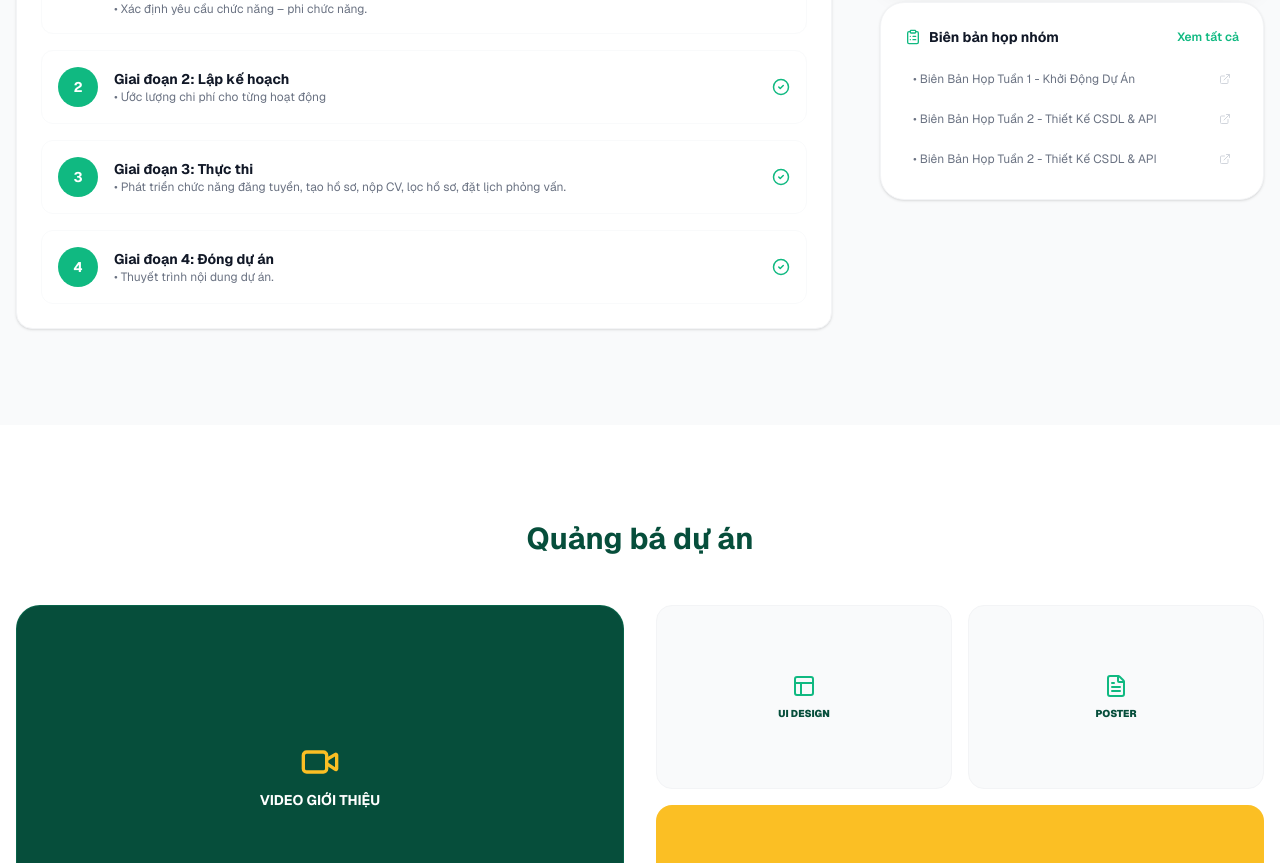
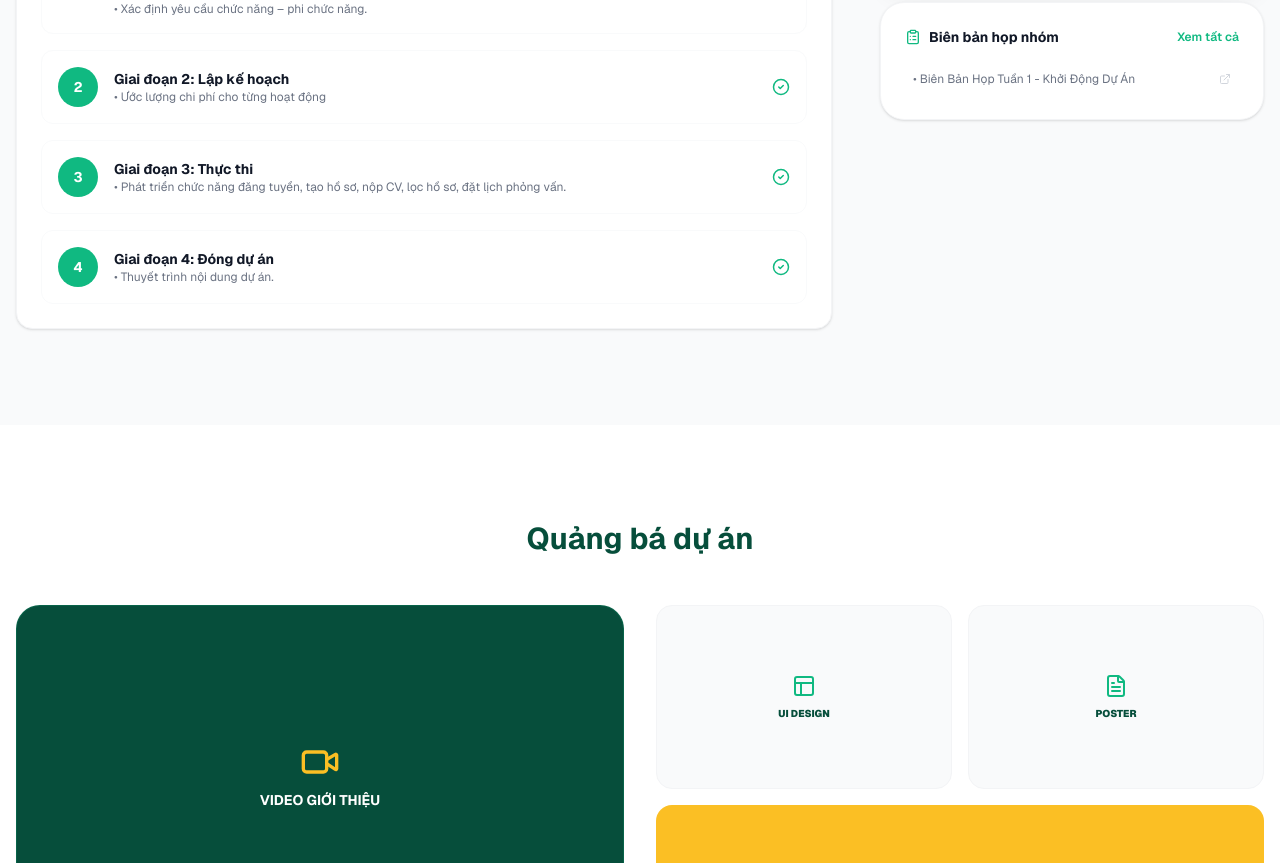
Before and after one commit to Calvinan132/GR-introduce, a Next.js app: page / in a window 1280 px wide. Shown: the part 1918-2781 px from the top of the page. Built offline with nearby package versions, Linux system fonts and the light colour scheme.

Commit message:
docs: update docs link

```diff
--- a/src/app/data/meetingMinutes.json
+++ b/src/app/data/meetingMinutes.json
@@ -4,23 +4,7 @@
     "title": "Biên Bản Họp Tuần 1 - Khởi Động Dự Án",
     "date": "2026-03-01",
     "description": "Thảo luận về phạm vi dự án, lựa chọn công nghệ và phân công nhiệm vụ ban đầu.",
-        "minuteDocId": "1Px0Q8E4pDifXNNYXDCa_JRF3fN3z_uVtCfV16t9ol4Y",
-        "assignmentDocId": "1Px0Q8E4pDifXNNYXDCa_JRF3fN3z_uVtCfV16t9ol4Y"
-    },
-    {
-        "id": "2",
-        "title": "Biên Bản Họp Tuần 2 - Thiết Kế CSDL & API",
-        "date": "2026-03-08",
-        "description": "Chốt sơ đồ cơ sở dữ liệu, danh sách API cần thiết và phân công công việc tuần 2.",
-        "minuteDocId": "1Px0Q8E4pDifXNNYXDCa_JRF3fN3z_uVtCfV16t9ol4Y",
-        "assignmentDocId": "1Px0Q8E4pDifXNNYXDCa_JRF3fN3z_uVtCfV16t9ol4Y"
-    },
-    {
-        "id": "3",
-        "title": "Biên Bản Họp Tuần 2 - Thiết Kế CSDL & API",
-        "date": "2026-03-08",
-        "description": "Chốt sơ đồ cơ sở dữ liệu, danh sách API cần thiết và phân công công việc tuần 2.",
-        "minuteDocId": "1Px0Q8E4pDifXNNYXDCa_JRF3fN3z_uVtCfV16t9ol4Y",
-        "assignmentDocId": "1Px0Q8E4pDifXNNYXDCa_JRF3fN3z_uVtCfV16t9ol4Y"
+    "minuteDocId": "1kKkpwzw85xqXgdhkveTZLfze4v-NF17pE155IJ-APwA",
+    "assignmentDocId": "1asNVoV16gku3d1SrSCKlseZHyUJf0-zRX9GSnhSuvGM"
   }
 ]
--- a/src/app/team-contract/page.tsx
+++ b/src/app/team-contract/page.tsx
@@ -10,30 +10,29 @@ import {
   Star,
   Coffee,
   CheckCircle2,
-    AlertCircle
+  AlertCircle,
 } from "lucide-react";
 
 export default function TeamContractPage() {
-    const googleDocsId = "1Px0Q8E4pDifXNNYXDCa_JRF3fN3z_uVtCfV16t9ol4Y";
-    const embedUrl = `https://docs.google.com/document/d/${googleDocsId}/preview`;
-    const editUrl = `https://docs.google.com/document/d/${googleDocsId}/edit`;
+  const googleDocsId = "1j0DnkMeIaaE1lSh7j4jjGskQXgfapHSa";
+  const embedUrl = `https://docs.google.com/file/d/${googleDocsId}/preview`;
+  const editUrl = `https://docs.google.com/file/d/${googleDocsId}/edit`;
 
   return (
     <div className="min-h-screen bg-[#F9FAFB] dark:bg-[#02140f] text-[#111827] dark:text-gray-100 font-sans transition-colors duration-300 pb-20">
       <div className="max-w-6xl mx-auto px-4 py-12">
-
         {/* Header Section */}
         <div className="mb-12 text-center">
           <h1 className="text-4xl font-extrabold tracking-tight mb-4 bg-clip-text text-transparent bg-gradient-to-r from-emerald-600 to-teal-500">
             Team Working Contract
           </h1>
           <p className="text-gray-500 dark:text-gray-400 max-w-2xl mx-auto">
-                        Văn bản cam kết về nguyên tắc làm việc, kế hoạch và tiêu chí đánh giá nhằm đảm bảo hiệu quả tối đa cho đồ án nhóm.
+            Văn bản cam kết về nguyên tắc làm việc, kế hoạch và tiêu chí đánh
+            giá nhằm đảm bảo hiệu quả tối đa cho đồ án nhóm.
           </p>
         </div>
 
         <div className="grid grid-cols-1 lg:grid-cols-12 gap-8">
-
           {/* Left Side: Document Viewer */}
           <div className="lg:col-span-7 space-y-4">
             <div className="flex items-center justify-between bg-white dark:bg-[#062d24] p-4 rounded-xl border border-gray-100 dark:border-white/5 shadow-sm">
@@ -41,7 +40,9 @@ export default function TeamContractPage() {
                 <div className="w-3 h-3 rounded-full bg-red-400" />
                 <div className="w-3 h-3 rounded-full bg-yellow-400" />
                 <div className="w-3 h-3 rounded-full bg-green-400" />
-                                <span className="ml-2 text-sm font-medium opacity-70">Google Docs Preview</span>
+                <span className="ml-2 text-sm font-medium opacity-70">
+                  Google Docs Preview
+                </span>
               </div>
               <a
                 href={editUrl}
@@ -65,7 +66,6 @@ export default function TeamContractPage() {
 
           {/* Right Side: Structured Content */}
           <div className="lg:col-span-5 space-y-6">
-
             {/* 1. Nguyên tắc */}
             <section className="bg-white dark:bg-[#062d24] p-6 rounded-2xl border border-gray-100 dark:border-white/5 shadow-sm">
               <h3 className="flex items-center gap-2 text-lg font-bold mb-4 text-emerald-600">
@@ -76,10 +76,13 @@ export default function TeamContractPage() {
                   "Tinh thần trách nhiệm cao",
                   "Lắng nghe và tôn trọng ý kiến",
                   "Chủ động giải quyết vấn đề",
-                                    "Khả năng lãnh đạo & nhìn nhận vấn đề"
+                  "Khả năng lãnh đạo & nhìn nhận vấn đề",
                 ].map((item, idx) => (
                   <li key={idx} className="flex items-start gap-2 italic">
-                                        <CheckCircle2 size={16} className="mt-0.5 text-emerald-500 shrink-0" />
+                    <CheckCircle2
+                      size={16}
+                      className="mt-0.5 text-emerald-500 shrink-0"
+                    />
                     <span>{item}</span>
                   </li>
                 ))}
@@ -96,14 +99,18 @@ export default function TeamContractPage() {
                   <MapPin size={18} className="text-gray-400 shrink-0" />
                   <div>
                     <p className="font-semibold">Địa điểm:</p>
-                                        <p className="opacity-80">Online (Google Meet) hoặc Offline tại trường ĐH CNTT.</p>
+                    <p className="opacity-80">
+                      Online (Google Meet) hoặc Offline tại trường ĐH CNTT.
+                    </p>
                   </div>
                 </div>
                 <div className="flex gap-3">
                   <Calendar size={18} className="text-gray-400 shrink-0" />
                   <div>
                     <p className="font-semibold">Tần suất:</p>
-                                        <p className="opacity-80">1 lần/tuần để báo cáo tiến độ và gỡ rối khó khăn.</p>
+                    <p className="opacity-80">
+                      1 lần/tuần để báo cáo tiến độ và gỡ rối khó khăn.
+                    </p>
                   </div>
                 </div>
               </div>
@@ -120,7 +127,8 @@ export default function TeamContractPage() {
                     <Coffee size={16} /> Thưởng:
                   </p>
                   <p className="mt-1 opacity-90 italic">
-                                        Hoàn thành xuất sắc, đóng góp sáng kiến hoặc fix bug lớn sẽ được leader **Tạ Duy Phúc** mời 1 ly Ngô Gia.
+                    Hoàn thành xuất sắc, đóng góp sáng kiến hoặc fix bug lớn sẽ
+                    được leader **Tạ Duy Phúc** mời 1 ly Ngô Gia.
                   </p>
                 </div>
                 <div className="p-3 bg-red-500/10 rounded-lg border border-red-500/20">
@@ -128,7 +136,8 @@ export default function TeamContractPage() {
                     <AlertCircle size={16} /> Phạt:
                   </p>
                   <p className="mt-1 opacity-90 italic">
-                                        Chậm tiến độ, thiếu tích cực sẽ bị cảnh cáo, trừ điểm hoặc loại khỏi nhóm.
+                    Chậm tiến độ, thiếu tích cực sẽ bị cảnh cáo, trừ điểm hoặc
+                    loại khỏi nhóm.
                   </p>
                 </div>
               </div>
@@ -142,23 +151,30 @@ export default function TeamContractPage() {
               <div className="space-y-2">
                 <div className="flex justify-between items-center p-2 hover:bg-gray-50 dark:hover:bg-white/5 rounded-lg transition-colors">
                   <span className="font-bold text-emerald-500">9 - 10</span>
-                                    <span className="text-xs opacity-70 italic text-right max-w-[200px]">Xuất sắc, sáng tạo, Leader</span>
+                  <span className="text-xs opacity-70 italic text-right max-w-[200px]">
+                    Xuất sắc, sáng tạo, Leader
+                  </span>
                 </div>
                 <div className="flex justify-between items-center p-2 hover:bg-gray-50 dark:hover:bg-white/5 rounded-lg transition-colors">
                   <span className="font-bold text-blue-500">7 - 8</span>
-                                    <span className="text-xs opacity-70 italic text-right max-w-[200px]">Hoàn thành tốt nhiệm vụ</span>
+                  <span className="text-xs opacity-70 italic text-right max-w-[200px]">
+                    Hoàn thành tốt nhiệm vụ
+                  </span>
                 </div>
                 <div className="flex justify-between items-center p-2 hover:bg-gray-50 dark:hover:bg-white/5 rounded-lg transition-colors">
                   <span className="font-bold text-orange-500">5 - 6</span>
-                                    <span className="text-xs opacity-70 italic text-right max-w-[200px]">Còn nhiều thiếu sót</span>
+                  <span className="text-xs opacity-70 italic text-right max-w-[200px]">
+                    Còn nhiều thiếu sót
+                  </span>
                 </div>
                 <div className="flex justify-between items-center p-2 hover:bg-gray-50 dark:hover:bg-white/5 rounded-lg transition-colors">
                   <span className="font-bold text-red-500">0</span>
-                                    <span className="text-xs opacity-70 italic text-right max-w-[200px]">Không tham gia</span>
+                  <span className="text-xs opacity-70 italic text-right max-w-[200px]">
+                    Không tham gia
+                  </span>
                 </div>
               </div>
             </section>
-
           </div>
         </div>
       </div>
```
Lines whose indentation alone changed are shown as unchanged.
